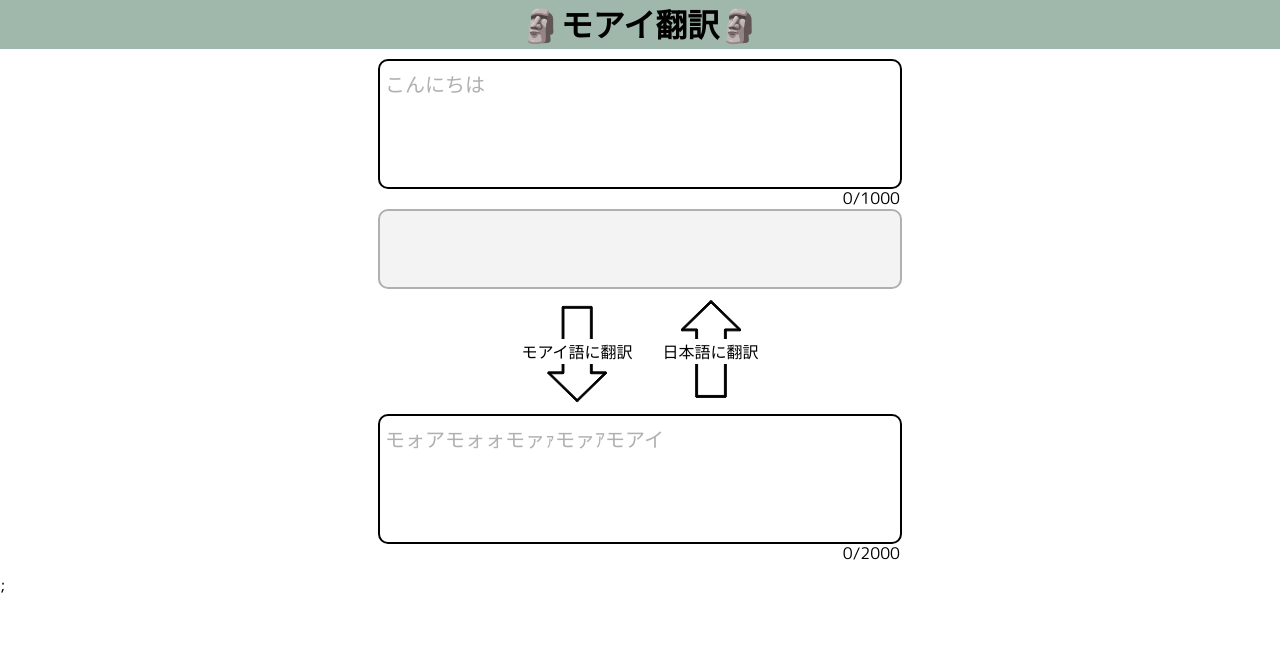
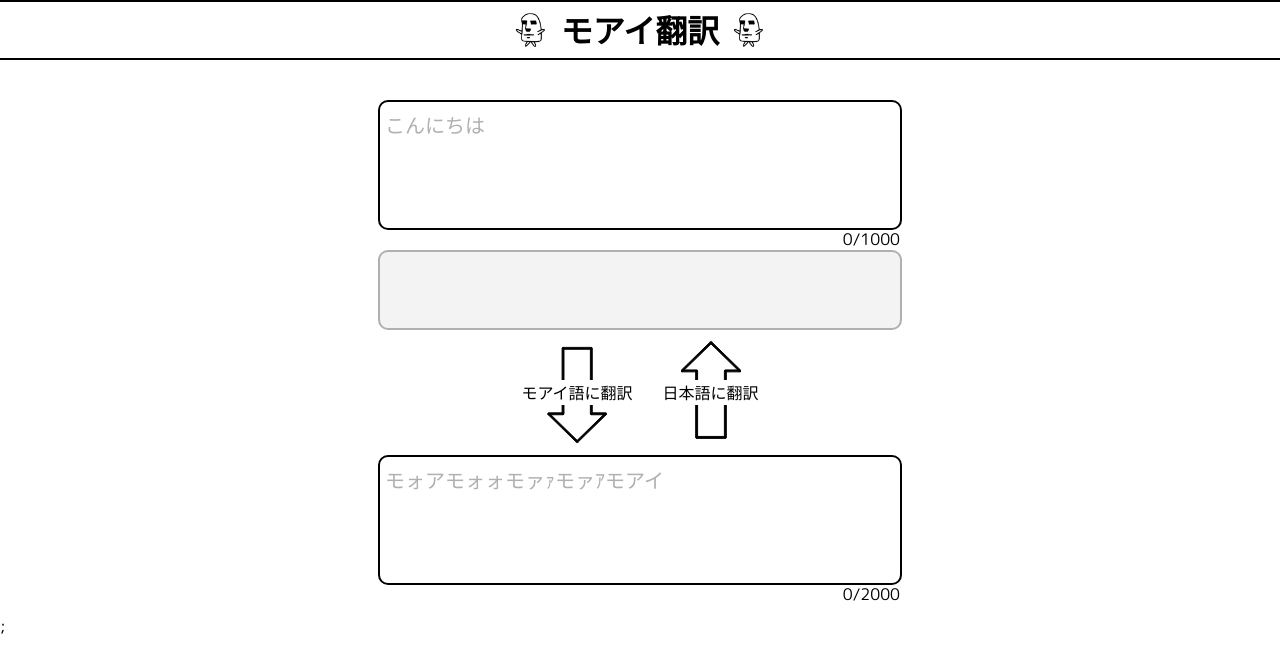
Before and after one commit to Hiroto-Shida/moai-translate, a Next.js app: page / in a window 1280 px wide. Shown: the top 670 px of the page. Built offline with nearby package versions, Linux system fonts and the light colour scheme.

Commit message:
headerレイアウトの作成

```diff
--- a/src/components/Title/Presenter.tsx
+++ /dev/null
@@ -1,10 +0,0 @@
-import styles from "./index.module.scss";
-
-const Presenter = () => {
-  return (
-    <div>
-      <h1 className={styles.title}>🗿モアイ翻訳🗿</h1>
-    </div>
-  );
-};
-export default Presenter;
--- a/src/components/Title/index.module.scss
+++ /dev/null
@@ -1,5 +0,0 @@
-// TODO: title stylesの決定
-.title {
-  background-color: #a0b8ab;
-  text-align: center;
-}
--- a/src/components/Title/index.tsx
+++ /dev/null
@@ -1,7 +0,0 @@
-import Presenter from "./Presenter";
-
-const Title = () => {
-  return <Presenter />;
-};
-
-export default Title;
--- a/src/components/Home/index.tsx
+++ b/src/components/Translation/index.tsx
@@ -17,7 +17,7 @@ const schema = yup.object({
   textMoai: yup.string().max(2000, "※2000文字以内で入力してください"),
 });
 
-const Home: React.FC = () => {
+const Translation: React.FC = () => {
   const methods = useForm<FormType>({
     resolver: yupResolver(schema),
     mode: "onChange",
@@ -126,4 +126,4 @@ const Home: React.FC = () => {
   );
 };
 
-export default Home;
+export default Translation;
--- /dev/null
+++ b/src/components/layout/Header/Presenter.tsx
@@ -0,0 +1,29 @@
+import { ComponentProps } from "react";
+import styles from "./index.module.scss";
+import Image from "next/image";
+import Header from ".";
+
+type Props = ComponentProps<typeof Header>;
+
+const Presenter: React.FC<Props> = ({ height }) => {
+  return (
+    <div className={styles.headerWrapper} style={{ height: height }}>
+      <Image
+        src="/moai_normal.png"
+        alt="moai_normal"
+        className={styles.image}
+        width={60}
+        height={60}
+      />
+      <h1 className={styles.title}>モアイ翻訳</h1>
+      <Image
+        src="/moai_normal.png"
+        alt="moai_normal"
+        className={styles.image}
+        width={60}
+        height={60}
+      />
+    </div>
+  );
+};
+export default Presenter;
--- /dev/null
+++ b/src/components/layout/Header/index.module.scss
@@ -0,0 +1,24 @@
+@use "@/styles/variables.module.scss" as *;
+
+.headerWrapper {
+  background-color: $color-white;
+  position: fixed;
+  top: 0;
+  width: 100%;
+  border-top: 2px solid $color-black;
+  border-bottom: 2px solid $color-black;
+  margin-bottom: 30px;
+  z-index: 100;
+  display: flex;
+  justify-content: center;
+  align-items: center;
+
+  > .title {
+    text-align: center;
+  }
+
+  > .image {
+    object-fit: contain;
+    height: 60%;
+  }
+}
--- /dev/null
+++ b/src/components/layout/Header/index.tsx
@@ -0,0 +1,11 @@
+import Presenter from "./Presenter";
+
+type Props = {
+  height: number;
+};
+
+const Header: React.FC<Props> = ({ height }) => {
+  return <Presenter height={height} />;
+};
+
+export default Header;
--- /dev/null
+++ b/src/components/layout/Layout/index.tsx
@@ -0,0 +1,16 @@
+import Header from "../Header";
+
+type Props = {
+  children: React.ReactNode;
+};
+
+const headerHeight = 60;
+
+export const Layout = ({ children }: Props) => {
+  return (
+    <>
+      <Header height={headerHeight} />
+      <div style={{ marginTop: `${headerHeight + 30}px` }}>{children}</div>
+    </>
+  );
+};
--- a/src/pages/index.tsx
+++ b/src/pages/index.tsx
@@ -1,5 +1,5 @@
-import Home from "@/components/Home";
-import Title from "@/components/Title";
+import Translation from "@/components/Translation";
+import { Layout } from "@/components/layout/Layout";
 import { InferGetServerSidePropsType, NextPage } from "next";
 
 const Page: NextPage<
@@ -7,8 +7,9 @@ const Page: NextPage<
 > = ({}) => {
   return (
     <>
-      <Title />
-      <Home />
+      <Layout>
+        <Translation />
+      </Layout>
     </>
   );
 };
```
Also changed, not shown: public/moai_normal.png (added), src/components/Translation/Presenter.tsx (renamed from src/components/Home/Presenter.tsx), src/components/Translation/index.module.scss (renamed from src/components/Home/index.module.scss), src/components/layout/Layout/index.module.scss (added).
